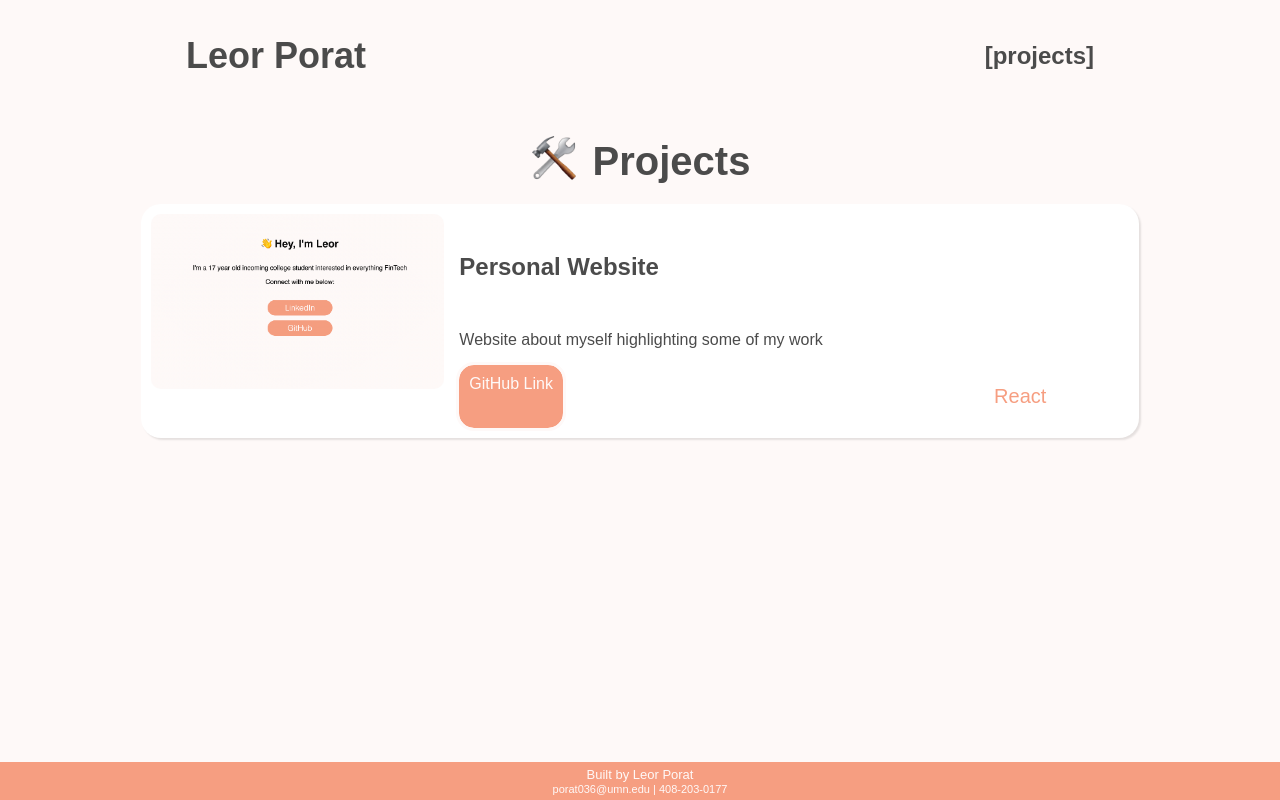
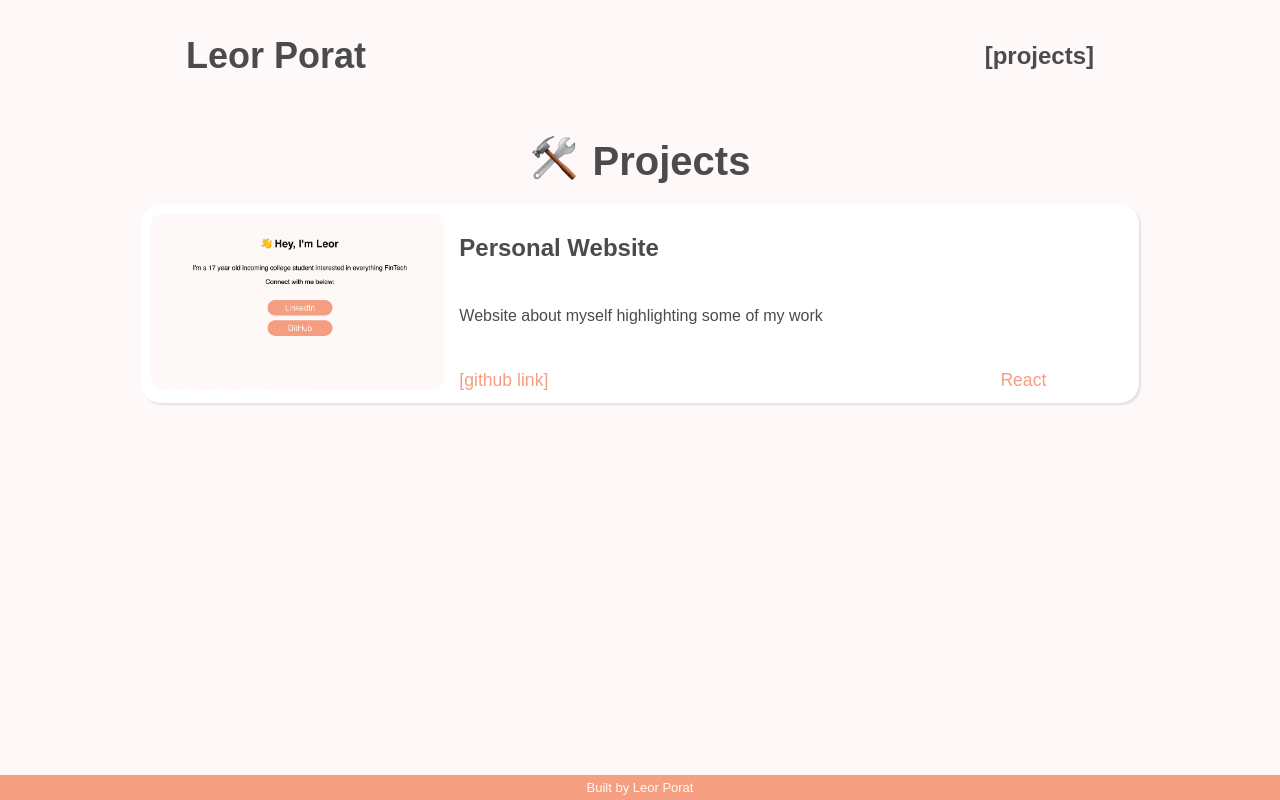
Before and after one commit to leorporat/personalWebsite, a React (Create React App) app: page /projects in a window 1280 px wide. Built offline with nearby package versions, Linux system fonts and the light colour scheme.

Commit message:
Reformat Project

```diff
--- a/src/App.css
+++ b/src/App.css
@@ -346,7 +346,7 @@ nav li:hover {
   font-size: 13px;
   font-weight: lighter;
   margin-top: .3rem;
-  margin-bottom: .1rem;
+  margin-bottom: 0;
 }
 
 #footer-text-bottom {
@@ -379,6 +379,7 @@ nav li:hover {
   display: inline-block;
   margin-left: 15px;
   width: 60%;
+  vertical-align: top;
 }
 
 .project2-image {
@@ -386,54 +387,52 @@ nav li:hover {
   padding: 0px;
   height: 30%;
   width: 30%;
+  min-height: 125px;
+  min-width: 260px;
   border-radius: 10px;
 }
 
 .project2-text {
   display: inline-block;
   color: #4b4b4b;
-
 }
 
 .project2-title {
   padding: 0px;
-  margin-top: 10px;
 }
 
 .project2-description {
-  margin-top: 50px;
+  margin: 45px 0;
 }
 
 .project2-specs {
   color: #f69e81;
   display: flex;
   justify-content: space-between;
+  font-size: 1.1rem;
 }
 
 .project2-technologies {
   display: inline-block;
   color: #f69e81;
-  font-size: 20px;
+  margin: 0px;
 }
 
 .project2-link {
   display: inline-block;
-  color: #fef9f8;
-  padding: 10px;
-  background-color: #f69e81;
   text-decoration: none;
-  border-radius: 15px;
-  outline-style: solid;
-  transform: scale(1, 1);
-  transition: transform 0.3s ease;
+  color: inherit;
+  /* transform: scale(1, 1);
+  transition: transform 0.3s ease; */
 }
 
 .project2-link:hover {
   /* background-color: white;
   color: #f69e81;
   outline:  #f69e81; */
-  transform: scale(1.05, 1.05);
-  transition: transform 0.3s ease;
+  /* transform: scale(1.05, 1.05);
+  transition: transform 0.3s ease; */
+  text-decoration: underline;
 }
 
 .home {
--- a/src/components/Footer.js
+++ b/src/components/Footer.js
@@ -7,7 +7,7 @@ function Footer() {
                     <p className='footer-text'>porat036@umn.edu</p>
                     <p className='footer-text'>408-203-0177</p> */}
                     <p className='footer-text' id='footer-text-top'>Built by Leor Porat</p>
-                    <p className='footer-text' id='footer-text-bottom'>porat036@umn.edu | 408-203-0177</p>
+                    <p className='footer-text' id='footer-text-bottom'></p>
                 </div>
             </div>
         </div>
--- a/src/components/Project2.js
+++ b/src/components/Project2.js
@@ -10,7 +10,7 @@ function Project2({image, github_link, description, title, technologies}) {
                                 <p className='project2-description'>{description}</p>
                             </div>
                             <div className='project2-specs'>
-                                <a className='project2-link' target='_blank' rel='noreferrer' href={github_link}>GitHub Link</a>
+                                <a className='project2-link' target='_blank' rel='noreferrer' href={github_link}>[github link]</a>
                                 <p className='project2-technologies'>{technologies}</p>
                             </div>
                         </div>
```
